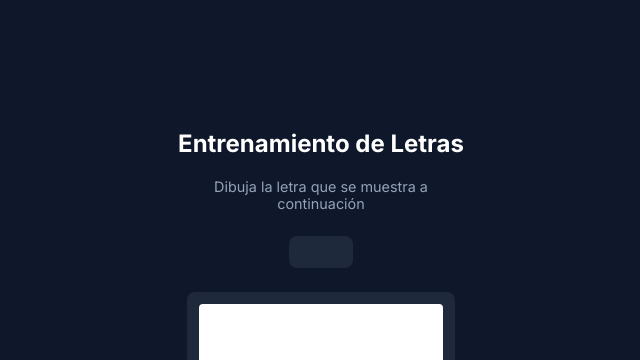
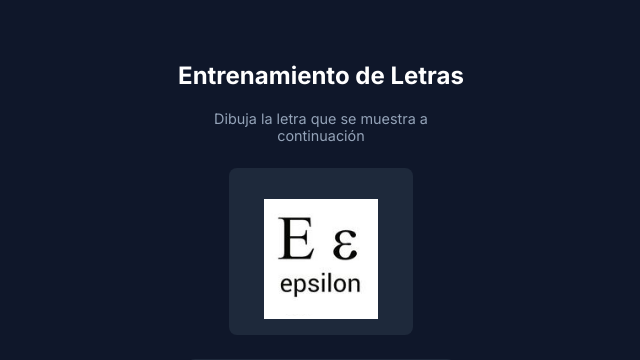
Before and after one commit to Dirac2022/greek-letter-recognition, a Flask app: page /entrenamiento in a window 1280 px wide. Shown: the part 56-416 px from the top of the page, without its empty margins (319-959 px from the left). Run offline with Flask 3, Linux system fonts and the light colour scheme; a map, chart or similar area stays blank.

Commit message:
feat:imagenes de letras para mejora ui de entrenamiento

```diff
--- a/static/css/style.css
+++ b/static/css/style.css
@@ -332,3 +332,21 @@ h1 {
         max-width: 200px;   /* Más pequeño en móviles */
     }
 }
+
+/* Estilos para la imagen de letra griega */
+.greek-letter-image {
+    width: 120px;
+    height: 120px;
+    margin-top: 15px;
+    object-fit: contain;
+}
+
+.letter-to-draw {
+    display: flex;
+    flex-direction: column;
+    align-items: center;
+    background-color: var(--dark-secondary);
+    padding: 1rem 2rem;
+    border-radius: 0.5rem;
+    margin-bottom: 0.5rem;
+}
--- a/templates/entrenamiento.html
+++ b/templates/entrenamiento.html
@@ -18,7 +18,7 @@
         <p class="page-description">Dibuja la letra que se muestra a continuación</p>
 
         <div class="letter-to-draw">
-            <span class="target-letter">{{ target_letter }}</span>
+            <img id="greekLetterImage" class="greek-letter-image" src="" alt="Letra griega">
         </div>
 
         <div class="canvas-container">
@@ -39,6 +39,26 @@
         let isDrawing = false;
         let lastX = 0;
         let lastY = 0;
+
+        // Array con las letras griegas disponibles
+        const greekLetters = ['alpha', 'epsilon', 'kappa', 'nu', 'rho', 'upsilon'];
+
+        // Función para obtener una letra griega aleatoria
+        function getRandomGreekLetter() {
+            const randomIndex = Math.floor(Math.random() * greekLetters.length);
+            return greekLetters[randomIndex];
+        }
+
+        // Función para mostrar una letra griega aleatoria
+        function showRandomGreekLetter() {
+            const randomLetter = getRandomGreekLetter();
+            greekLetterImage.src = `/static/${randomLetter}.png`;
+            greekLetterImage.alt = `Letra griega ${randomLetter}`;
+            console.log(`Mostrando letra: ${randomLetter}`);
+        }
+
+        // Mostrar una letra griega al cargar la página
+        showRandomGreekLetter();
 
         // Ajustar el tamaño del canvas al contenedor
         function resizeCanvas() {
@@ -122,6 +142,7 @@
             const imageData = canvas.toDataURL('image/png');
             console.log('Imagen guardada');
             ctx.clearRect(0, 0, canvas.width, canvas.height);
+            showRandomGreekLetter();
         });
     </script>
 </body>
```
Also changed, not shown: static/alpha.png (added), static/epsilon.png (added), static/kappa.png (added), static/nu.png (added), static/rho.png (added), static/upsilon.png (added).
